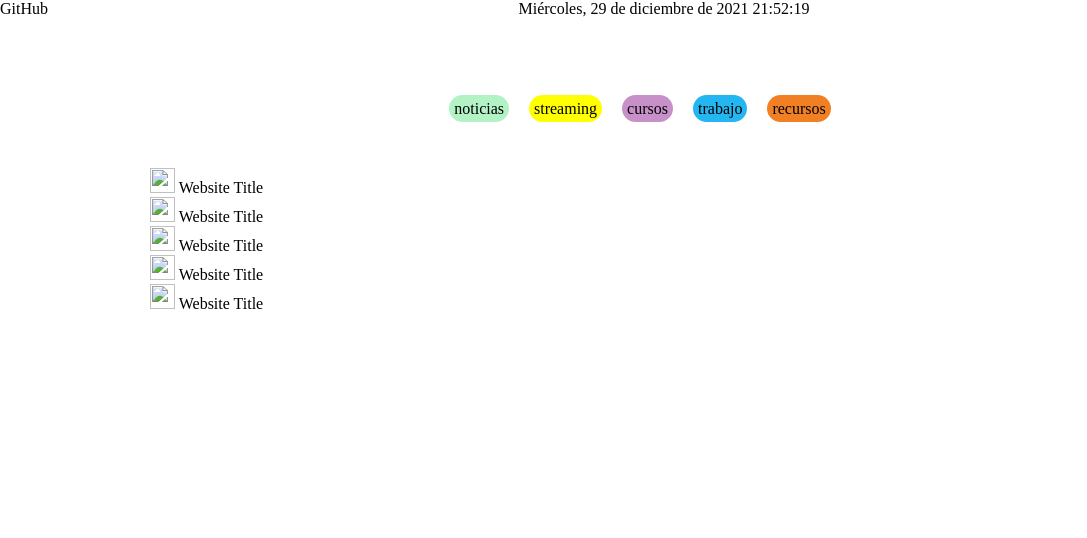
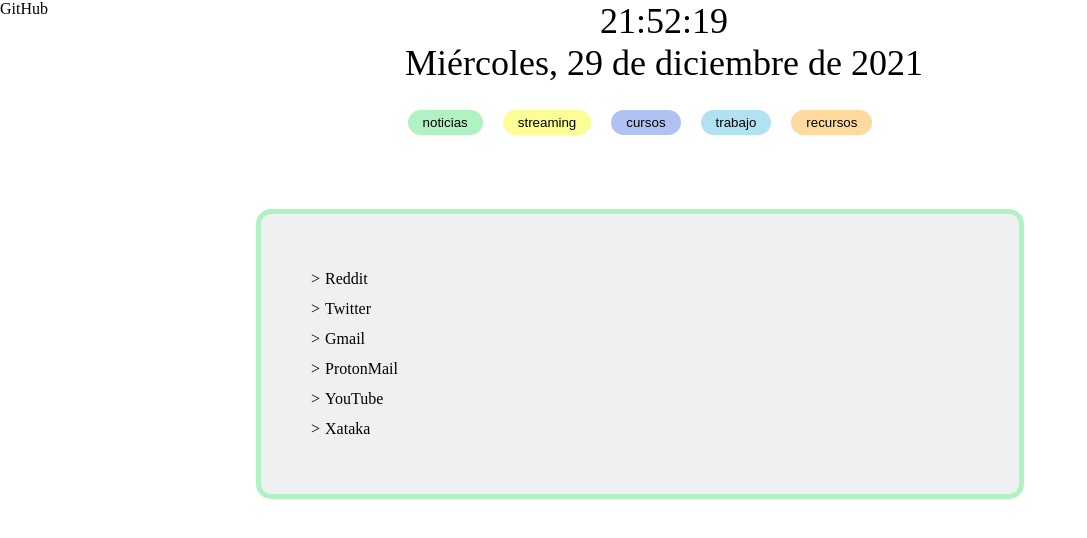
Before and after one commit to labradormiguel/ejercicios_css, a plain HTML site: page startpages/primer_intento/index.html in a window 1280 px wide. Shown: the whole page, without its empty margins (0-1087 px from the left). Drawn offline with nearby package versions, Linux system fonts and the light colour scheme.

Commit message:
Añadidos menús para las categorías

```diff
--- a/startpages/primer_intento/css/style.css
+++ b/startpages/primer_intento/css/style.css
@@ -9,7 +9,9 @@
     padding: 0;
 }
 li{
-    justify-content: center;
+    display: flex;
+    flex-direction: row;
+    align-items: center;
 }
 body {
     height: 90vh;
@@ -39,37 +41,76 @@
     justify-content: center;
 }
 
-#noticias {
+#noticias, #streaming, #cursos, #trabajo, #recursos{
     display: flex;
     flex-direction: column;
-    padding-top: 50px;
-    padding-left: 150px;
+    padding: 50px 0px 50px 50px;
+    margin: 5% 20%;
+    border-radius: 15px;
+    background-color: #eff0f1;
 }
 
-img{
-    width: 25px;
-    height: 25px;
+#noticias {
+    border: 5px solid #b0f2c2;
 }
 
-mark {
+#streaming {
+    border: 5px solid #fdfd96;
+}
+
+#cursos {
+    border: 5px solid #b0c2f2;
+}
+
+#trabajo {
+    border: 5px solid #b2e2f2;
+}
+
+#recursos {
+    border: 5px solid #ffda9e;
+}
+
+input[type=button] {
     margin: 10px;
-    padding: 5px;
+    padding: 5px 15px 5px 15px;
+    border: none;
     border-radius: 15px;
     cursor: pointer;
 }
 
 .cursos{
-    background-color: #8000806F;
+    background-color: #b0c2f2;
 }
 
 .noticias{
-    background-color: #4ee27a6f;
+    background-color: #b0f2c2;
+}
+
+.streaming{
+    background-color: #fdfd96;
 }
 
 .trabajo{
-    background-color: #16b2f0ef;
+    background-color: #b2e2f2;
 }
 
 .recursos{
-    background-color: #f07816ef;
+    background-color: #ffda9e;
 }
+
+#timedate{
+    font-size: 36px;
+}
+
+.separacion{
+    height: 30px;
+    line-height: 30px;
+}
+
+.enlace{
+    margin-left: 5px;
+}
+
+.enlace:hover{
+    margin-left: 10px;
+}
--- a/startpages/primer_intento/data/noticias.json
+++ b/startpages/primer_intento/data/noticias.json
@@ -1,27 +1,32 @@
 [
     {
-        "logo": "logo.png",
-        "nombre": "Website Title",
-        "url": "https://www.google.com"
+        "logo": "./img/reddit.png",
+        "nombre": "Reddit",
+        "url": "https://www.reddit.com"
     },
     {
-        "logo": "logo.png",
-        "nombre": "Website Title",
-        "url": "https://www.google.com"
+        "logo": "./img/twitter.png",
+        "nombre": "Twitter",
+        "url": "https://www.twitter.com"
     },
     {
-        "logo": "logo.png",
-        "nombre": "Website Title",
-        "url": "https://www.google.com"
+        "logo": "./img/gmail.png",
+        "nombre": "Gmail",
+        "url": "https://www.gmail.com"
     },
     {
-        "logo": "logo.png",
-        "nombre": "Website Title",
-        "url": "https://www.google.com"
+        "logo": "./img/protonmail.png",
+        "nombre": "ProtonMail",
+        "url": "https://www.protonmail.com"
     },
     {
-        "logo": "logo.png",
-        "nombre": "Website Title",
-        "url": "https://www.google.com"
+        "logo": "./img/youtube.png",
+        "nombre": "YouTube",
+        "url": "https://www.youtube.com"
+    },
+    {
+        "logo": "./img/xataka.png",
+        "nombre": "Xataka",
+        "url": "https://www.xataka.com"
     }
 ]
--- a/startpages/primer_intento/index.html
+++ b/startpages/primer_intento/index.html
@@ -6,6 +6,7 @@
     <meta name="viewport" content="width=device-width, initial-scale=1.0">
     <title>Marcadores</title>
     <link rel="stylesheet" href="./css/style.css">
+    <link rel="icon" href="./favicon.ico" type="image/x-icon">
     <script src="https://ajax.googleapis.com/ajax/libs/jquery/3.6.0/jquery.min.js"></script>
     <script src="./js/script.js"></script>
 </head>
@@ -40,6 +41,9 @@
             <div id="trabajo">
 
             </div>
+            <div id="recursos">
+
+            </div>
         </div>
     </div>
 </body>
--- a/startpages/primer_intento/js/script.js
+++ b/startpages/primer_intento/js/script.js
@@ -21,8 +21,8 @@
     if (nsec <= 9) nsec = "0" + nsec;
 
     document.getElementById('timedate').innerHTML =
-    "" + tday[nday] + ", " + ndate + " de " + tmonth[nmonth] + " de " + nyear + " "
-     + nhour + ":" + nmin + ":" + nsec + "";
+        "" + nhour + ":" + nmin + ":" + nsec + "<br/>" + tday[nday] + ", "
+        + ndate + " de " + tmonth[nmonth] + " de " + nyear + " ";
     // añadir + ap para modo 12H
 }
 
@@ -33,13 +33,21 @@
 
 // Carga categorias
 
+$(document).ready(function () {
+
+    $("#streaming").hide();
+    $("#cursos").hide();
+    $("#trabajo").hide();
+    $("#recursos").hide();
+
     $.getJSON("data/categorias.json", function (datos) {
         for (let i = 0; i < datos.length; i++) {
 
             $("#categorias").append(
                 `<ul>
-                <li>
-                    <mark class="${datos[i].nombre}">${datos[i].nombre}</mark>
+                <li id="${datos[i].nombre}_menu">
+                    <input type="button" class="${datos[i].nombre}"
+                     value="${datos[i].nombre}" />
                 </li>
             </ul>`
             )
@@ -54,10 +62,142 @@
 
             $("#noticias").append(
                 `<ul>
-                <li><img src='${datos[i].logo}'>\n
-                <a href="${datos[i].url}">${datos[i].nombre}</a></li>
+                <li class="separacion">
+                    >\n
+                    <a href="${datos[i].url}" class="enlace">
+                        ${datos[i].nombre}
+                    </a>
+                </li>
             </ul>`
             )
 
         }
+    });
+
+    // Carga streaming
+
+    $.getJSON("data/streaming.json", function (datos) {
+        for (let i = 0; i < datos.length; i++) {
+
+            $("#streaming").append(
+                `<ul>
+                <li class="separacion">
+                    >\n
+                    <a href="${datos[i].url}" class="enlace">
+                        ${datos[i].nombre}
+                    </a>
+                </li>
+            </ul>`
+            )
+
+        }
+    });
+
+    // Carga cursos
+
+    $.getJSON("data/cursos.json", function (datos) {
+        for (let i = 0; i < datos.length; i++) {
+
+            $("#cursos").append(
+                `<ul>
+                <li class="separacion">
+                    >\n
+                    <a href="${datos[i].url}" class="enlace">
+                        ${datos[i].nombre}
+                    </a>
+                </li>
+            </ul>`
+            )
+
+        }
+    });
+
+    // Carga trabajo
+
+    $.getJSON("data/trabajo.json", function (datos) {
+        for (let i = 0; i < datos.length; i++) {
+
+            $("#trabajo").append(
+                `<ul>
+                <li class="separacion">
+                    >\n
+                    <a href="${datos[i].url}" class="enlace">
+                        ${datos[i].nombre}
+                    </a>
+                </li>
+            </ul>`
+            )
+
+        }
+    });
+
+    // Carga recursos
+
+    $.getJSON("data/recursos.json", function (datos) {
+        for (let i = 0; i < datos.length; i++) {
+
+            $("#recursos").append(
+                `<ul>
+                <li class="separacion">
+                    >\n
+                    <a href="${datos[i].url}" class="enlace">
+                        ${datos[i].nombre}
+                    </a>
+                </li>
+            </ul>`
+            )
+
+        }
+    });
+
+    $("body").on("click", ".noticias", function () {
+
+        $("#streaming").hide();
+        $("#cursos").hide();
+        $("#trabajo").hide();
+        $("#recursos").hide();
+        $("#noticias").show();
+
     })
+
+    $("body").on("click", ".streaming", function () {
+
+        $("#noticias").hide();
+        $("#streaming").show();
+        $("#cursos").hide();
+        $("#trabajo").hide();
+        $("#recursos").hide();
+
+    })
+
+    $("body").on("click", ".cursos", function () {
+
+        $("#noticias").hide();
+        $("#streaming").hide();
+        $("#cursos").show();
+        $("#trabajo").hide();
+        $("#recursos").hide();
+
+    })
+
+    $("body").on("click", ".trabajo", function () {
+
+        $("#noticias").hide();
+        $("#streaming").hide();
+        $("#cursos").hide();
+        $("#trabajo").show();
+        $("#recursos").hide();
+
+    })
+
+    $("body").on("click", ".recursos", function () {
+
+        $("#noticias").hide();
+        $("#streaming").hide();
+        $("#cursos").hide();
+        $("#trabajo").hide();
+        $("#recursos").show();
+
+    })
+
+});
```
Also changed, not shown: startpages/primer_intento/favicon.ico (added), 1 other file. Lines whose indentation alone changed are shown as unchanged.
